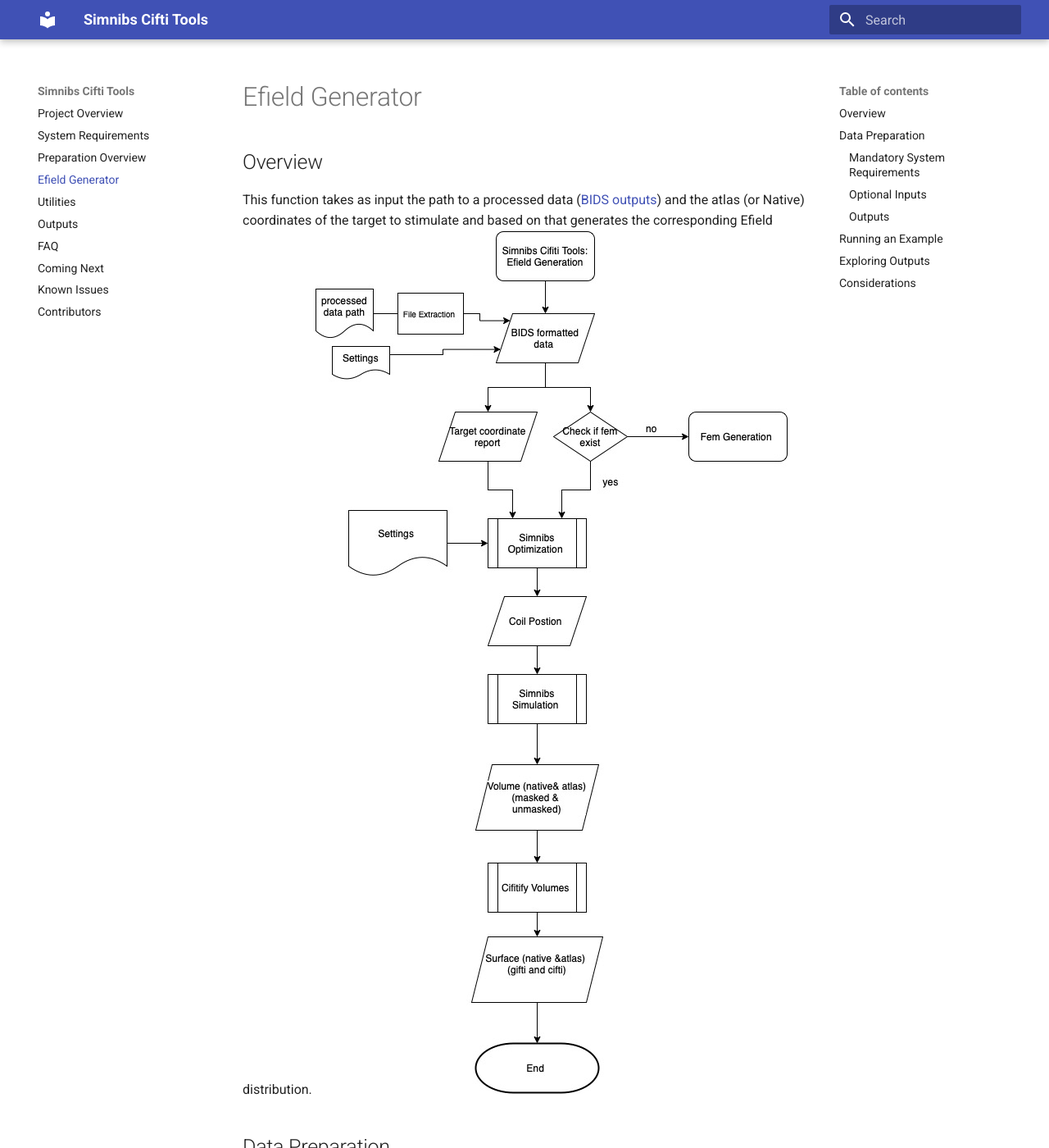
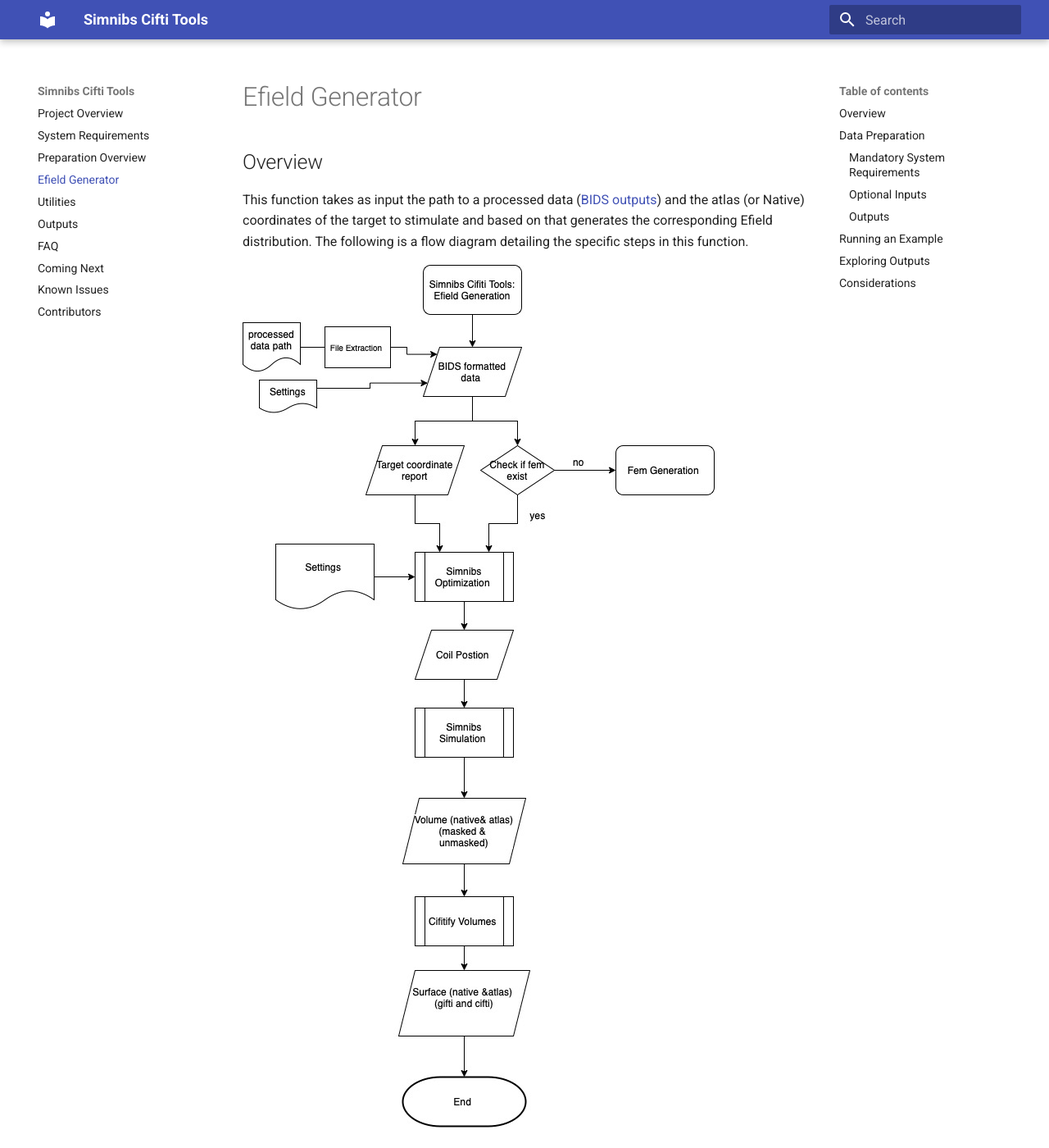
Before and after one commit to DCAN-Labs/simnibs_cifti_tools_RTD2, an MkDocs documentation site: the page built from docs/Efield_generator.md, in a window 1280 px wide and 1400 px high. Shown: the whole window at 82% size. Built offline with MkDocs 1.6.1 and Material for MkDocs 9.7.7, drawn with Linux system fonts in a browser that asks for light colours.

Commit message:
Update Efield_generator.md

```diff
--- a/docs/Efield_generator.md
+++ b/docs/Efield_generator.md
@@ -1,7 +1,8 @@
 # Efield Generator
 
 ## Overview
-This function takes as input the path to a processed data ([BIDS outputs](https://bids.neuroimaging.io)) and the atlas (or Native) coordinates of the target to stimulate and based on that generates the corresponding Efield distribution.
+This function takes as input the path to a processed data ([BIDS outputs](https://bids.neuroimaging.io)) and the atlas (or Native) coordinates of the target to stimulate and based on that generates the corresponding Efield distribution. The following is a flow diagram detailing the specific steps in this function.
+
 ![Simnibs Cifti Tools Efield Generation Flow Diagram](TMS_flow.jpg)
 
 ## Data Preparation
```
